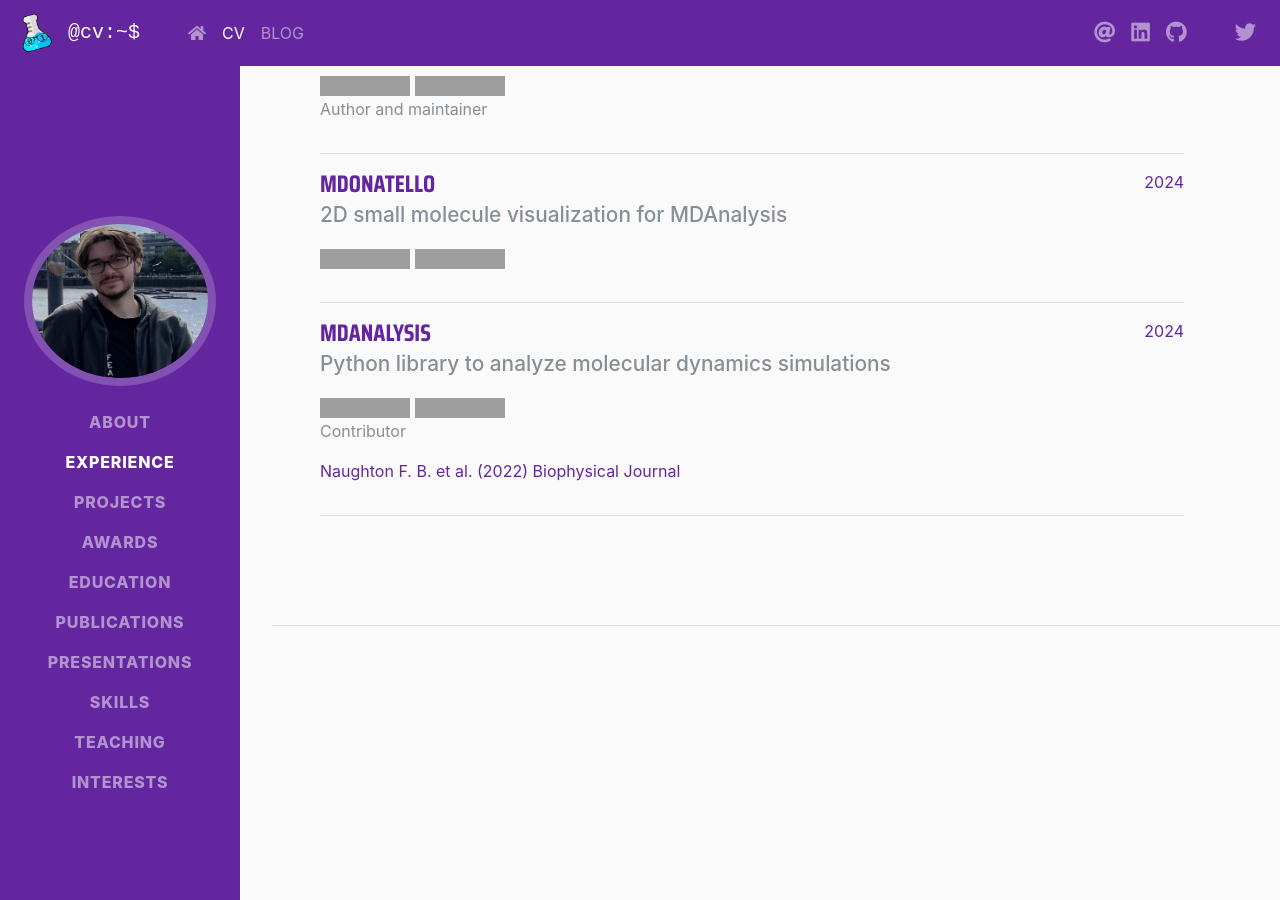
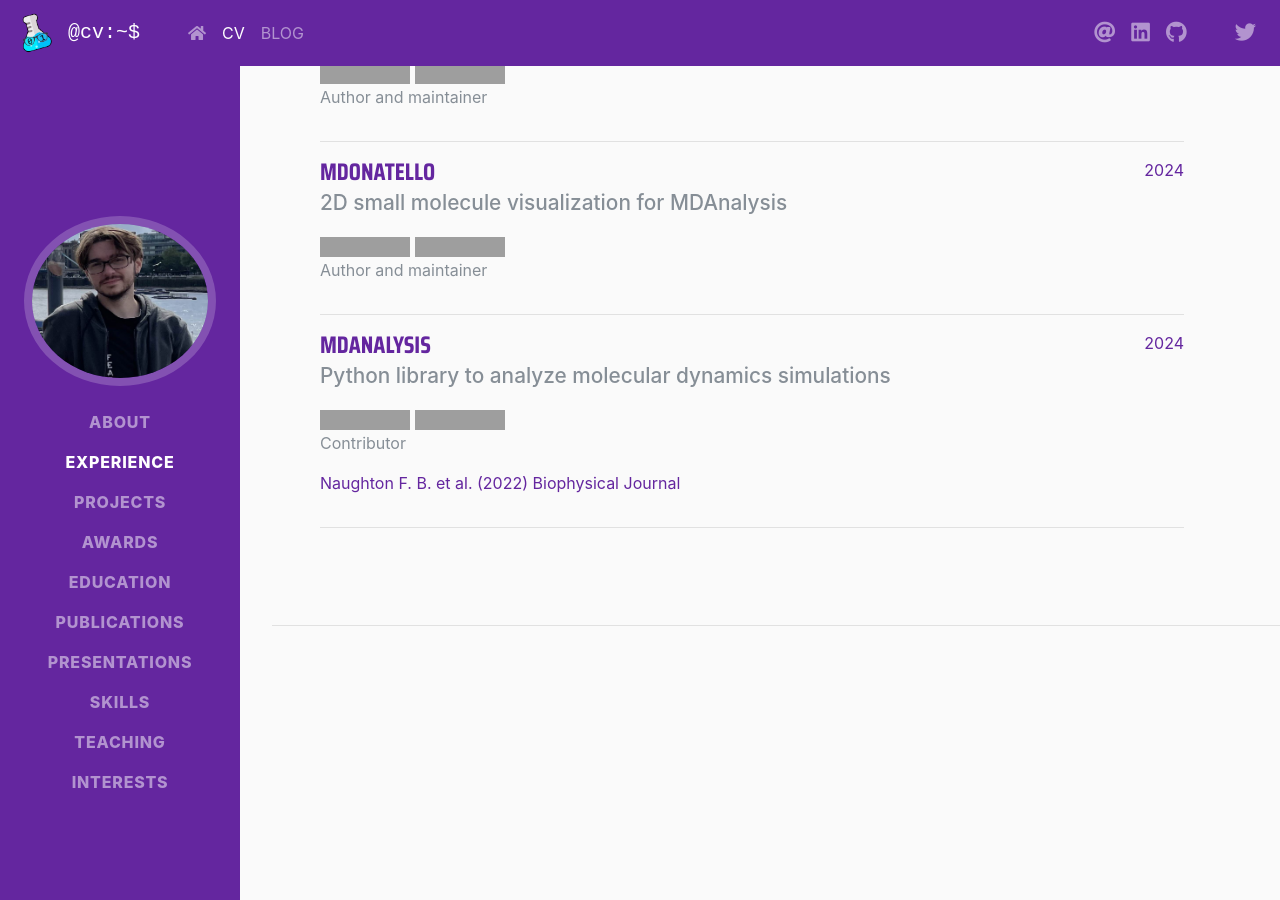
Before and after one commit to talagayev/talagayev.github.io, a Jekyll site: the page built from cv.html, in a window 1280 px wide and 900 px high, scrolled down 2844 px, cut to the strip 0-900 px from the top of the window. Built offline with Jekyll 4.4.1, drawn with Linux system fonts in a browser that asks for light colours; nearby versions of some CDN libraries; some web fonts are replaced; a style sheet for code colours, icons or effects is not loaded; grey boxes are pictures that could not be loaded.

Commit message:
Update open-source-projects.yml

```diff
--- a/_data/open-source-projects.yml
+++ b/_data/open-source-projects.yml
@@ -7,6 +7,8 @@
 - name: MDonatello
   description: 2D small molecule visualization for MDAnalysis
   github_handle: talagayev/MDonatello
+  docs: https://https://mdonatello.readthedocs.io//
+  role: Author and maintainer
   date: 2024
 - name: MDAnalysis
   description: Python library to analyze molecular dynamics simulations
```
